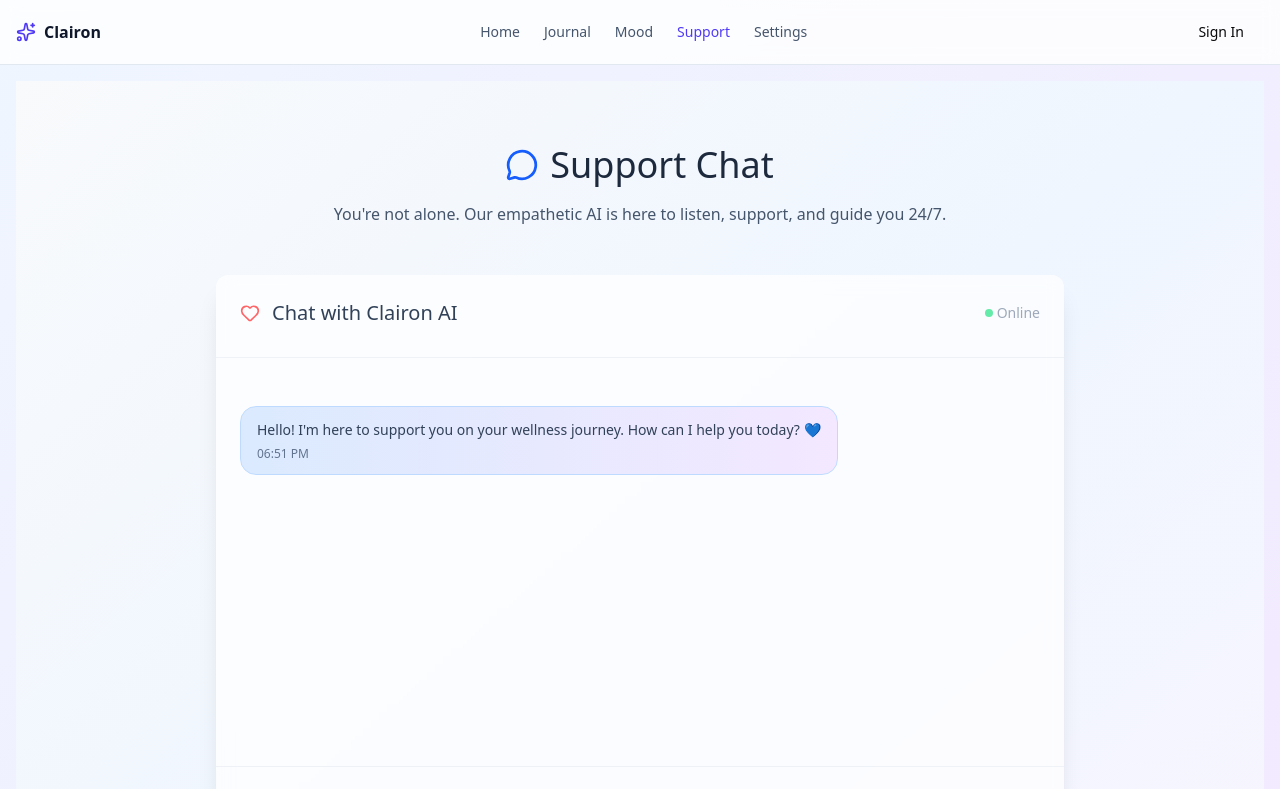
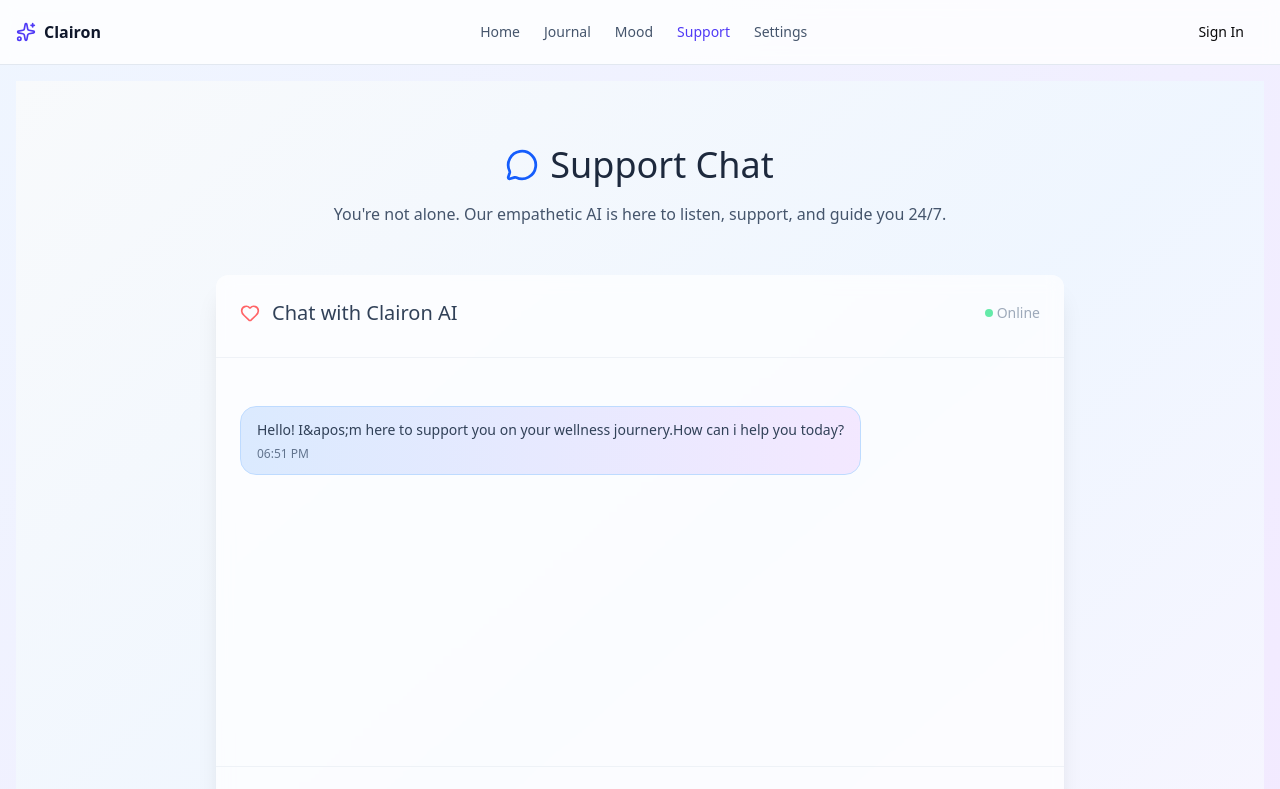
Before and after one commit to bismaabid334/Mental_health_app, a Next.js app: page /support in a window 1280 px wide. Shown: the top 789 px of the page. Built offline with nearby package versions, Linux system fonts and the light colour scheme.

Commit message:
Update page.tsx

```diff
--- a/src/app/support/page.tsx
+++ b/src/app/support/page.tsx
@@ -17,7 +17,7 @@ export default function SupportChat() {
   const [messages, setMessages] = useState<Message[]>([
     {
       role: 'assistant',
-      content: 'Hello! I\'m here to support you on your wellness journey. How can I help you today? 💙',
+      content: 'Hello! I&apos;m here to support you on your wellness journery.How can i help you today?',
       timestamp: new Date()
     }
   ])
@@ -75,7 +75,7 @@ export default function SupportChat() {
 
       const errorMessage: Message = {
         role: 'assistant',
-        content: 'I apologize, but I\'m having trouble connecting right now. Please try again in a moment, and remember - you\'re not alone in this. 🤗',
+        content: 'I apologize, but I&apos;m having trouble connecting right now. Please try again in a moment, and remember - you&apos;re not alone in this🤗',
         timestamp: new Date()
       }
 
@@ -193,7 +193,7 @@ export default function SupportChat() {
               <div className="border-t border-slate-200/50 p-6">
                 <form onSubmit={handleSubmit} className="flex gap-3">
                   <Input
-                    placeholder="Share what's on your mind..."
+                    placeholder="Share what&apos;s on your mind..."
                     value={inputValue}
                     onChange={(e) => setInputValue(e.target.value)}
                     disabled={isLoading}
@@ -218,7 +218,7 @@ export default function SupportChat() {
                   <Button
                     variant="outline"
                     size="sm"
-                    onClick={() => setInputValue("I'm feeling anxious today")}
+                    onClick={() => setInputValue("I&apos;m feeling anxious today")}
                     className="text-xs border-slate-300 hover:bg-slate-50"
                   >
                     I'm feeling anxious
```
